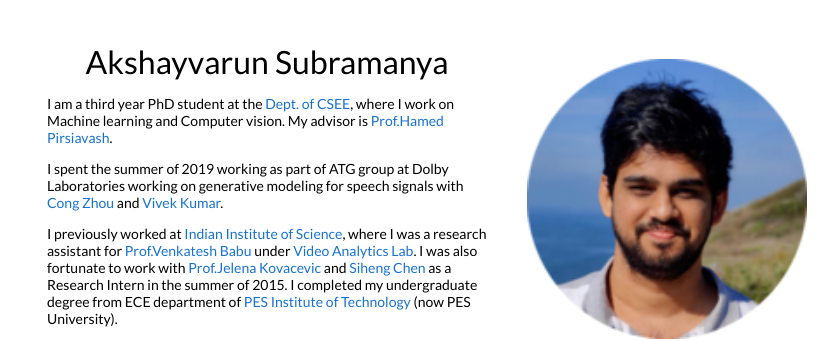
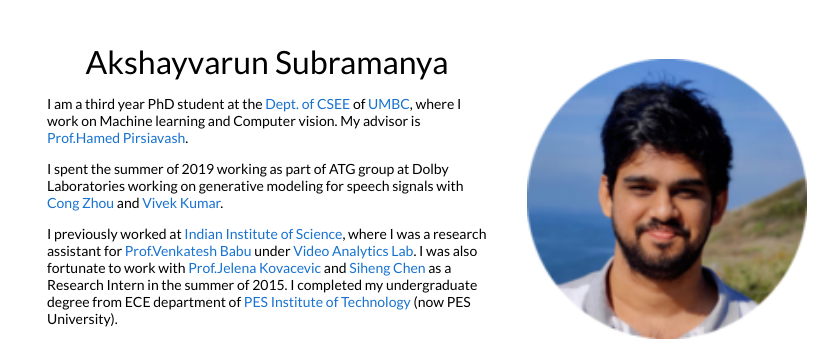
Before and after one commit to aksvarun/aksvarun.github.io, a Jekyll site: the page built from _posts/2020-03-02-context_cvpr.md, in a window 1280 px wide. Shown: the top 341 px of the page, without its empty margins (213-1051 px from the left). Built offline with Jekyll 4.4.1, drawn with Linux system fonts in a browser that asks for light colours.

Commit message:
added university name

```diff
--- a/_layouts/default.html
+++ b/_layouts/default.html
@@ -27,7 +27,7 @@
               <h1>
                 Akshayvarun Subramanya
               </h1>
-              <p>I am a third year PhD student at the <a href="https://www.csee.umbc.edu">Dept. of CSEE</a>, where I work on Machine learning and Computer vision. My advisor is <a href="https://www.csee.umbc.edu/~hpirsiav/">Prof.Hamed Pirsiavash</a>.
+              <p>I am a third year PhD student at the <a href="https://www.csee.umbc.edu">Dept. of CSEE</a> of <a href="https://www.umbc.edu">UMBC</a>, where I work on Machine learning and Computer vision. My advisor is <a href="https://www.csee.umbc.edu/~hpirsiav/">Prof.Hamed Pirsiavash</a>.
               </p>
               <p>
                 I spent the summer of 2019 working as part of ATG group at Dolby Laboratories working on generative modeling for speech signals with <a href="https://scholar.google.com/citations?user=sPcVimQAAAAJ&hl=en">Cong Zhou</a> and <a href="https://www.linkedin.com/in/vivekk">Vivek Kumar</a>.
```
